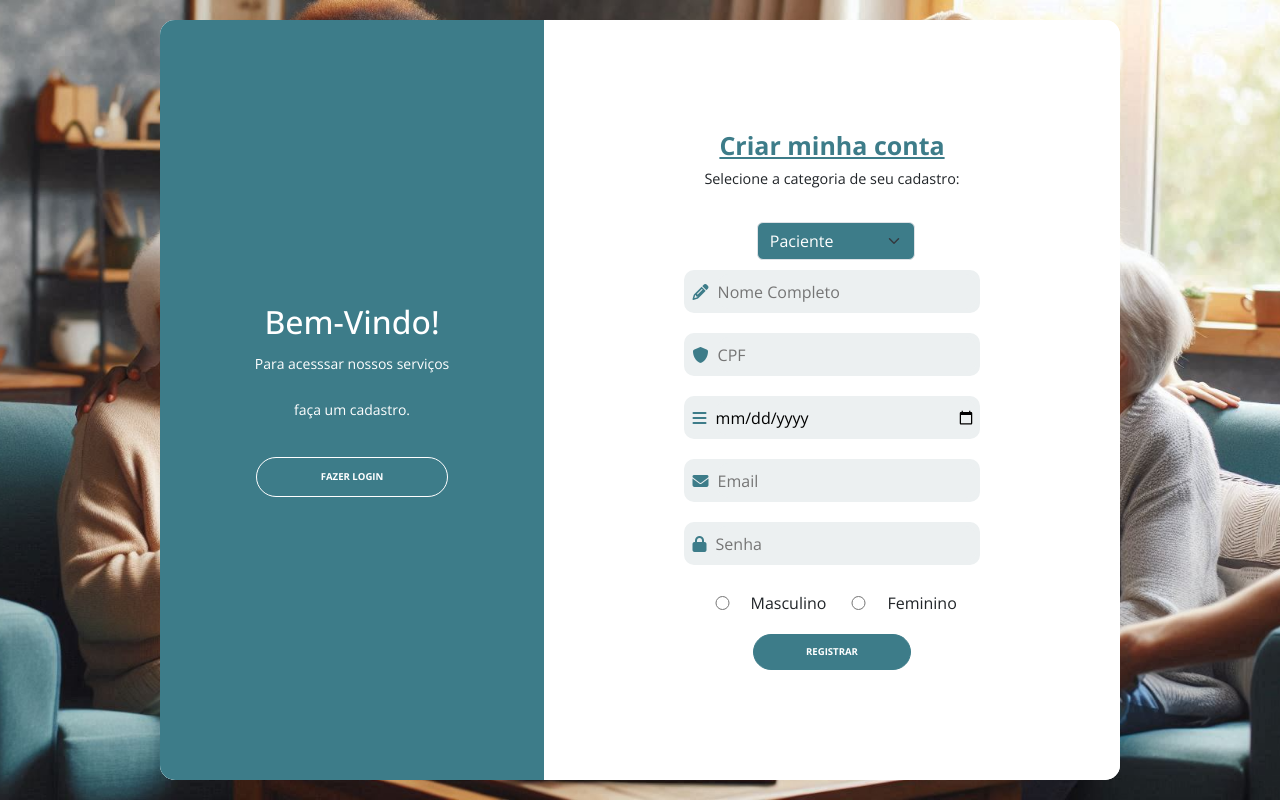
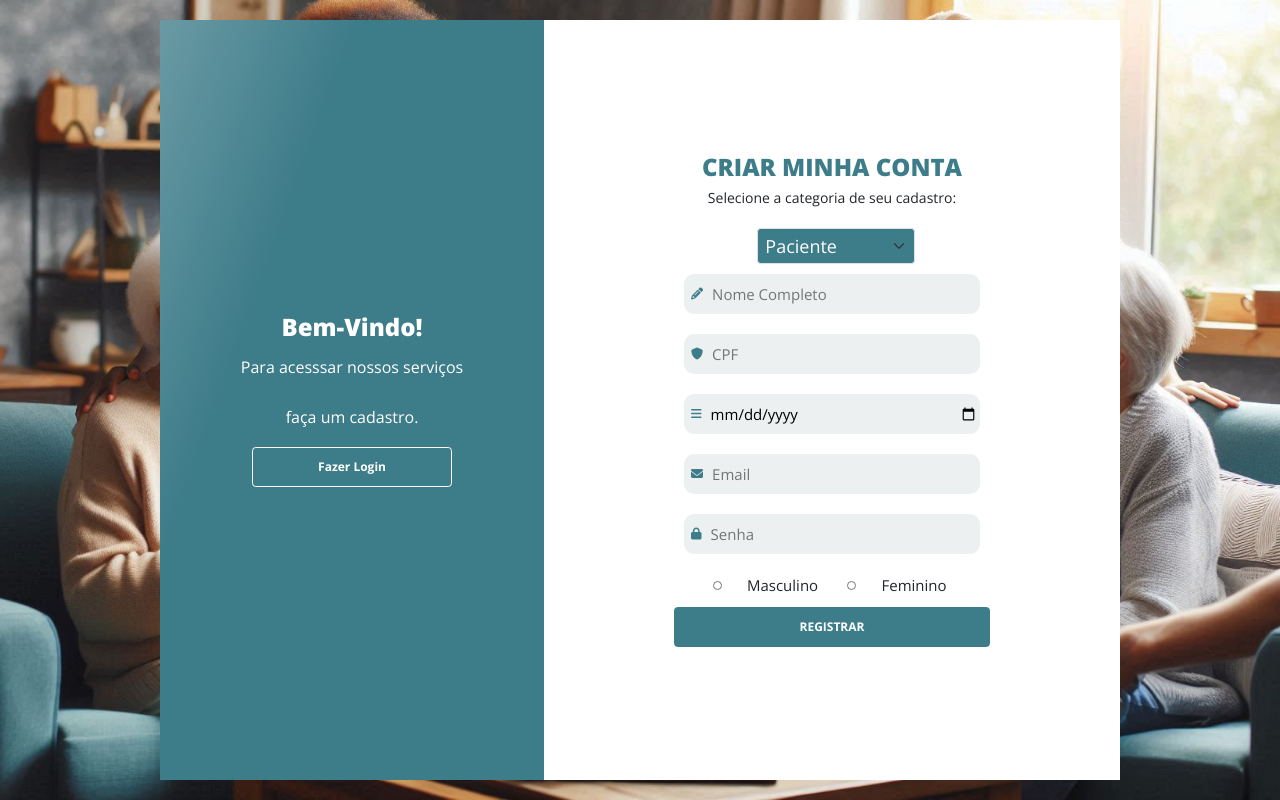
Before and after one commit to JaoPedr0o/homeCare-P.I, a PHP site: page /login.php in a window 1280 px wide. Run offline with PHP 8.4, Linux system fonts and the light colour scheme; some libraries are stand-ins or nearby versions.

Commit message:
feat: trabalhando detalhes na tela de login

```diff
--- a/login.css
+++ b/login.css
@@ -23,8 +23,7 @@ body{
     position: absolute;
 }
 .content{
-    background-color: white;
-    border-radius: 15px;
+    background: linear-gradient(290deg, var(--white) 80%, var(--shadow-color) 130%) !important;
     width:960px;
     height: 70%;
     justify-content: space-between;
@@ -34,16 +33,14 @@ body{
 .content::before{
     content:"";
     position: absolute;
-    background-color: #3D7C89;
+    background: linear-gradient(290deg, var(--primary-blue) 70%, var(--white) 200%) !important;
     width: 40%;
     height: 100%;
-    border-top-left-radius: 15px;
-    border-bottom-left-radius: 15px;
     left: 0;
 }
 .title{
-    font-size: 25px;
-    font-weight: bold;
+    font-size: 2.4rem;
+    font-weight: 900;
 }
 .title-primary{
     color: #fff;
@@ -52,9 +49,9 @@ body{
     color: #3D7C89;
 }
 .description{
-    font-size: 14px;
+    font-size: 1.6rem;
     font-weight: 300;
-    line-height: 30px;
+    line-height: 40px;
 }
 .description-primary{
     color: #fff;
@@ -62,71 +59,94 @@ body{
 .description-second{
     color: #3D7C89;
 }
+
+i {
+    font-size: 1.2rem;
+    padding-left: 1rem;
+}
+
 /*botão escrito "REGISTRAR "*/
 .btn-primary{
-    border-radius: 5rem;
-    text-transform: uppercase;
-    color: #fff;
-    font-size: 0.6rem;
-    padding: 3% 6%;
+    background-color: var(--primary-blue) !important;
+    transition: all 0.2s !important;
+    color: var(--white);
+    box-shadow: var(--shadow-color);
+    padding: 1rem 1rem;
+    font-size: 1.2rem;
     cursor: pointer;
+    text-decoration: none !important;
+    font-size: var(--font-size-s2);
     font-weight: bold;
-    width: 50%;
-    align-self: center;
-    margin-top:0.2rem ;
-    background-color: #3D7C89;
-    border: 1px solid #3D7C89;
-    transition: background-color 0.5s ;
+    border: 1px solid var(--primary-blue);
 }
+
 .btn-primary:hover{
-    background-color:#fff ;
-    color: #3D7C89;
-    border: 1px solid #3D7C89;
-
+    background-color: var(--white) !important;
+    color: var(--primary-blue);
+    transition: all 0.2s !important;
+    box-shadow: var(--shadow-color);
+    padding: 1rem 1rem;
+    font-size: 1.2rem;
+    cursor: pointer;
+    text-decoration: none;
+    border: 1px solid var(--primary-blue);
+    font-size: var(--font-size-s2);
+    font-weight: bold;
 }
 /*botão escrito "LOGAR"*/
 .btn-second{
-    border-radius: 5rem;
-    text-transform: uppercase;
-    color: #fff;
-    font-size: 0.6rem;
-    padding: 1.5% 6%;
+    background-color: var(--primary-blue) !important;
+    transition: all 0.2s !important;
+    color: var(--white);
+    box-shadow: var(--shadow-color);
+    padding: 1rem 1rem;
+    font-size: 1.2rem;
     cursor: pointer;
+    text-decoration: none !important;
+    font-size: var(--font-size-s2);
     font-weight: bold;
-    width: 50%;
-    align-self: center;
-    margin-top:1rem ;
-    background-color: #3D7C89;
-    border: 1px solid #3D7C89;
-    transition: background-color 0.5s ;
-    height:2rem;
+    border: 1px solid var(--primary-blue);
 }
 .btn-second:hover{
-    background-color: #fff;
-    border: 1px solid #3D7C89;
-    color: #3D7C89;
+    background-color: var(--white) !important;
+    color: var(--primary-blue);
+    transition: all 0.2s !important;
+    box-shadow: var(--shadow-color);
+    padding: 1rem 1rem;
+    font-size: 1.2rem;
+    cursor: pointer;
+    text-decoration: none;
+    border: 1px solid var(--primary-blue);
+    font-size: var(--font-size-s2);
+    font-weight: bold;
 }
 
 /*botÕES(os dois) do lado azul*/
 .btn-blue-side{
-    border-radius: 5rem;
-    text-transform: uppercase;
-    color: #ffff;
-    font-size: 0.6rem;
-    padding: 3% 6%;
+    width: 20rem;
+    transition: all 0.2s !important;
+    color: var(--white);
+    box-shadow: var(--shadow-color);
+    padding: 1rem 1rem;
+    font-size: 1.2rem;
     cursor: pointer;
+    text-decoration: none !important;
+    font-size: var(--font-size-s2);
     font-weight: bold;
-    width: 50%;
-    align-self: center;
-    margin-top:1rem ;
-    background-color: transparent;
-    border: 1px solid #fff;
-    transition: background-color 0.5s ;
+    border: 1px solid var(--white);
 }
 .btn-blue-side:hover{
-    background-color:#fff ;
-    color: #3D7C89;
-    border: 1px solid #3D7C89;
+    background-color: var(--white) !important;
+    color: var(--primary-blue);
+    transition: all 0.2s !important;
+    box-shadow: var(--shadow-color);
+    padding: 1rem 1rem;
+    font-size: 1.2rem;
+    cursor: pointer;
+    text-decoration: none;
+    border: 1px solid var(--white);
+    font-size: var(--font-size-s2);
+    font-weight: bold;
 }
 
 
@@ -178,12 +198,21 @@ body{
     border-radius: 10px;
     outline: none;
     margin-left: 4px;
+    font-size: 1.5rem;
 }
 .form-radio{
     max-height: 0.9rem;
     max-width: 20%;
     padding: 5px;
+
 }
+
+fieldset p {
+    margin: 0rem !important;
+    padding: 0rem !important;
+    font-size: 1.5rem;
+}
+
 input:-webkit-autofill{
     -webkit-box-shadow: 0 0 0 1000px #ecf0f1 inset !important;
     -webkit-text-fill-color: #000 !important;
@@ -231,7 +260,7 @@ input:-webkit-autofill{
 }
 .password{
     color: #3D7C89;
-    font-size: 14px;
+    font-size: 1.5rem;
     margin: 15px 0;
     text-align: center;
 }
@@ -260,8 +289,6 @@ input:-webkit-autofill{
     left:60%;
     border-top-left-radius: 0;
     border-bottom-left-radius: 0;
-    border-top-right-radius: 15px;
-    border-bottom-right-radius: 15px;
     animation: slidein 0.5s;
 
     z-index: 12;
@@ -269,7 +296,6 @@ input:-webkit-autofill{
 
 .sign-up-js .content::before{
     animation: slideou 0.5s;
-
     z-index: 12;
 }
 
@@ -609,11 +635,11 @@ input:-webkit-autofill{
 }
 
 .bg-info {
-    background-color: #3D7C89 !important;
+    background-color: var(--primary-blue) !important;
 }
 
 .fs-6 {
-    font-size: 0.9em !important;
+    font-size: 1.4em !important;
 }
 
 .h-75 {
@@ -622,6 +648,7 @@ input:-webkit-autofill{
 
 .form-select {
     margin-left: 8px !important;
+    font-size: 1.8rem;
 }
 
 .w-0 {
--- a/login.php
+++ b/login.php
@@ -13,6 +13,7 @@
     <script src="js/jquery-3.7.1.js" type="text/javascript"></script>
     <script src="js/jquery.mask.min.js" type="text/javascript"></script>
     <link rel="stylesheet" href="login.css"/>
+    <link rel="stylesheet" href="style.global.css">
     <script type="text/javascript">
       $(document).ready(function(){
         $('#cpf').mask("000.000.000-00")
@@ -25,7 +26,7 @@
     <div class="container">
       <div class="content first-content h-75">
         <div class="first-column">
-          <h2 class="title-primary">Bem-Vindo!</h2>
+          <h2 class="title title-primary">Bem-Vindo!</h2>
           <p class="description description-primary">
             Para acesssar nossos serviços
           </p>
@@ -34,8 +35,8 @@
         </div>
         <!--First-Column-->
         <div class="second-column" id="containerCad">
-          <h2 class="title title-second text-decoration-underline">
-            Criar minha conta
+          <h2 class="title title-second">
+            CRIAR MINHA CONTA
           </h2>
           <p class="fw-light fs-6">Selecione a categoria de seu cadastro:</p>
           <form action="cadastrar.php" class="form mt-3 d-flex justify-content-center" id="formCad" method="post">
@@ -79,10 +80,10 @@
               </label>
 
               <fieldset class="d-flex align-items-center m-3">
-                <input class="form-radio" type="radio" name="sexo" id="sexo_masculino" value="Masculino" required/>Masculino
-                <input class="form-radio" type="radio" name="sexo" id="sexo_feminino" value="Feminino" required/>Feminino
+                <input class="form-radio" type="radio" name="sexo" id="sexo_masculino" value="Masculino" required/><p>Masculino</p>
+                <input class="form-radio" type="radio" name="sexo" id="sexo_feminino" value="Feminino" required/><p>Feminino</p>
               </fieldset>
-              <button class="btn btn-primary">Registrar</button>
+              <button class="btn btn-primary">REGISTRAR</button>
             </form>
           </div>
         </div>
@@ -101,10 +102,10 @@
         <!--First-Column-->
         <div class="second-column">
           <div class="d-flex justify-content-center">
-            <img src="loginIMG/logo.png" class="h-25 w-25" alt="" />
+            <img src="loginIMG/logo-transparente.png" class="h-25 w-25" alt="" />
           </div>
-          <h2 class="title title-second text-decoration-underline my-5">
-            Entrar na conta
+          <h2 class="title title-second my-5">
+            ENTRAR NA CONTA
           </h2>
 
           <form class="form" action="validarLogin.php" method="post">
@@ -117,7 +118,7 @@
               <input type="password" placeholder="Senha" name="senha"/>
             </label>
             <a class="password" href="#">Esqueceu sua senha?</a>
-            <button id="loginButton" class="btn btn-second">Logar</button>
+            <button id="loginButton" class="btn btn-second">LOGAR</button>
           </form>
 
         </div>
```
Also changed, not shown: uploads/3X4.jpeg (deleted), uploads/perfil.jpg (deleted).
